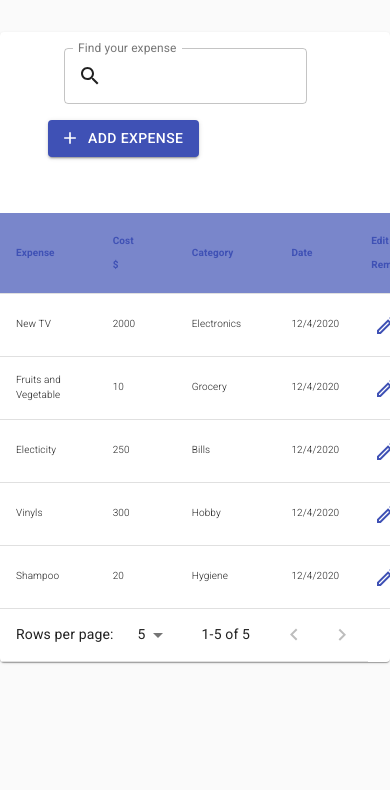
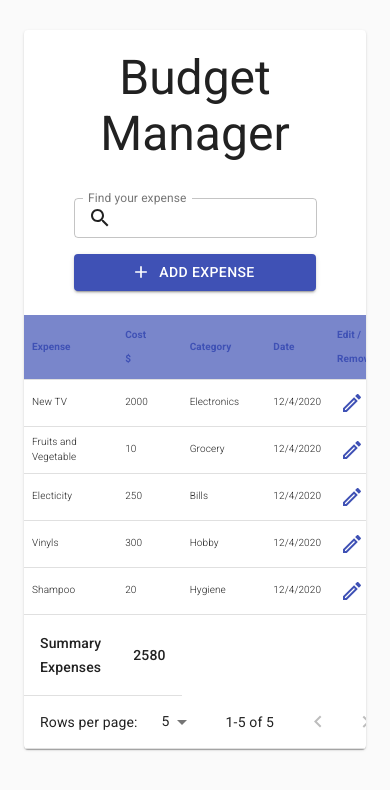
Before and after one commit to mateusz24polok/budget-manager-app, a React (Create React App) app: page / in a window 390 px wide. Shown: the top 790 px of the page. Built offline with nearby package versions, Linux system fonts and the light colour scheme.

Commit message:
Styles has been updated, title and summary table footer section have been added

```diff
--- a/src/components/atoms/DialogButton/index.tsx
+++ b/src/components/atoms/DialogButton/index.tsx
@@ -9,9 +9,10 @@ interface DialogButtonProps {
   children?: React.ReactText;
   fullWidth?: boolean;
   type?: "button" | "submit" | "reset" | undefined;
+  style?: {} | undefined;
 }
 
-const DialogButton: React.FC<DialogButtonProps> = ({ onClick, startIcon, color, variant, children, fullWidth, type }) => {
+const DialogButton: React.FC<DialogButtonProps> = ({ onClick, startIcon, color, variant, children, fullWidth, type, style }) => {
   return (
     <Button
       onClick={onClick}
@@ -20,6 +21,7 @@ const DialogButton: React.FC<DialogButtonProps> = ({ onClick, startIcon, color,
       variant={variant}
       fullWidth={fullWidth}
       type={type}
+      style={style}
     >
       {children}
     </Button>
--- a/src/components/atoms/SearchInput/index.tsx
+++ b/src/components/atoms/SearchInput/index.tsx
@@ -5,13 +5,15 @@ import { useStyles } from "./styles";
 
 interface SearchInputProps {
   value?: string;
+  size?: "small" | "medium" | undefined
   onChange?: () => void;
 }
 
-const SearchInput: React.FC<SearchInputProps> = ({ value, onChange }) => {
+const SearchInput: React.FC<SearchInputProps> = ({ value, onChange, size }) => {
   const classes = useStyles();
   return (
     <TextField
+      size={size}
       className={classes.margin}
       value={value}
       onChange={onChange}
--- a/src/components/molecules/Toolbar/index.tsx
+++ b/src/components/molecules/Toolbar/index.tsx
@@ -1,15 +1,20 @@
 import React from "react";
 import { Grid, Toolbar as MuiToolbar } from "@material-ui/core";
 import { Add } from "@material-ui/icons";
-import { useDispatch } from "react-redux";
 import SearchInput from "../../atoms/SearchInput";
 import DialogButton from "../../atoms/DialogButton";
+import { useStyles } from "./styles";
+import { useDispatch } from "react-redux";
 import { openAddExpenseModal } from "../../../slices/ExpensesSlice";
-import { useStyles } from "./styles";
+import { useTheme } from '@material-ui/core/styles';
+import useMediaQuery from '@material-ui/core/useMediaQuery';
 
 const Toolbar: React.FC = () => {
   const classes = useStyles();
   const dispatch = useDispatch();
+
+  const theme = useTheme();
+  const matches = useMediaQuery(theme.breakpoints.up('sm'));
 
   const openAddExpenseModalHandler = () => {
     dispatch(openAddExpenseModal());
@@ -17,13 +22,14 @@ const Toolbar: React.FC = () => {
 
   return (
     <MuiToolbar className={classes.margin}>
-      <Grid container justify="space-between" alignItems="center">
-        <SearchInput />
+      <Grid container direction={matches ? "row" : "column"} justify="space-between" alignItems="center">
+        <SearchInput size={matches ? "medium" : "small"}/>
         <DialogButton
           onClick={openAddExpenseModalHandler}
           variant="contained"
           color="primary"
           startIcon={<Add />}
+          style={matches ? undefined : {width: 242 + "px"}}
         >
           Add Expense
         </DialogButton>
--- a/src/components/molecules/Toolbar/styles.tsx
+++ b/src/components/molecules/Toolbar/styles.tsx
@@ -1,7 +1,7 @@
-import { makeStyles, Theme } from "@material-ui/core";
+import { makeStyles } from "@material-ui/core";
 
-export const useStyles = makeStyles((theme: Theme) => ({
+export const useStyles = makeStyles({
   margin: {
-    margin: theme.spacing(4),
+    marginTop: "20px",
   },
-}));
+});
--- a/src/components/organisms/Table/helpers.ts
+++ b/src/components/organisms/Table/helpers.ts
@@ -1,4 +1,6 @@
-type Order = 'asc' | 'desc';
+import {SortingOrder, SingleExpenseInterface} from "../../../interfaces";
+
+type Order = SortingOrder.Ascending | SortingOrder.Descending;
 
 const descendingComparator = <T>(a: T, b: T, orderBy: keyof T) => {
 if (b[orderBy] < a[orderBy]) {
@@ -14,7 +16,7 @@ export const getComparator = <Key extends keyof any>(
     order: Order,
     orderBy: Key,
   ): (a: { [key in Key]: number | string }, b: { [key in Key]: number | string }) => number => {
-    return order === 'desc'
+    return order === SortingOrder.Descending
       ? (a, b) => descendingComparator(a, b, orderBy)
       : (a, b) => -descendingComparator(a, b, orderBy);
 };
@@ -28,3 +30,9 @@ export const stableSort = <T>(array: T[], comparator: (a: T, b: T) => number) =>
     });
     return stabilizedThis.map((el) => el[0]);
 };
+
+export const calculateSummaryExpenses = (expenses: Array<SingleExpenseInterface>) => {
+  return expenses.reduce((accumulator, currentValue) => {
+    return accumulator + currentValue.cost;
+  },0)
+}
--- a/src/components/organisms/Table/index.tsx
+++ b/src/components/organisms/Table/index.tsx
@@ -11,13 +11,23 @@ import {
   TableBody,
   TablePagination,
   TableSortLabel,
+  TableFooter,
+  Typography,
 } from "@material-ui/core";
-import { SingleExpenseInterface, TableHeaderDataInterface, SortingOrder } from "../../../interfaces";
+import {
+  SingleExpenseInterface,
+  TableHeaderDataInterface,
+  SortingOrder,
+} from "../../../interfaces";
 import Toolbar from "../../molecules/Toolbar";
 import ActionButton from "../../atoms/ActionButton";
-import { removeExpense, openEditExpenseModal } from "../../../slices/ExpensesSlice";
-import { getComparator, stableSort } from "./helpers";
+import {
+  removeExpense,
+  openEditExpenseModal,
+} from "../../../slices/ExpensesSlice";
+import { getComparator, stableSort, calculateSummaryExpenses } from "./helpers";
 import { useStyles } from "./styles";
+
 
 interface TableProps {
   bodyData: Array<SingleExpenseInterface>;
@@ -32,9 +42,11 @@ const Table: React.FC<TableProps> = ({ bodyData, headData }) => {
     dispatch(removeExpense(id));
   };
 
-  const handleOpenEditExpenseModal = (editedExpense: SingleExpenseInterface) => {
+  const handleOpenEditExpenseModal = (
+    editedExpense: SingleExpenseInterface
+  ) => {
     dispatch(openEditExpenseModal(editedExpense));
-  }
+  };
 
   //Pagination variables of state
 
@@ -61,7 +73,9 @@ const Table: React.FC<TableProps> = ({ bodyData, headData }) => {
   };
 
   //Sorting variables of state
-  const [order, setOrder] = useState<SortingOrder.Ascending | SortingOrder.Descending>(SortingOrder.Ascending);
+  const [order, setOrder] = useState<
+    SortingOrder.Ascending | SortingOrder.Descending
+  >(SortingOrder.Ascending);
   const [orderBy, setOrderBy] = useState<string>("");
 
   const handleRequestSort = (property: string) => {
@@ -76,7 +90,10 @@ const Table: React.FC<TableProps> = ({ bodyData, headData }) => {
   ).slice(page * rowsPerPage, page * rowsPerPage + rowsPerPage);
 
   return (
-    <Paper>
+    <Paper className={classes.root}>
+      <Typography variant="h3" component="h1" align="center">
+        Budget Manager
+      </Typography>
       <Toolbar />
       <TableContainer>
         <MuiTable className={classes.table}>
@@ -86,7 +103,11 @@ const Table: React.FC<TableProps> = ({ bodyData, headData }) => {
                 <TableCell key={dataHeadCell.name}>
                   <TableSortLabel
                     active={orderBy === dataHeadCell.name}
-                    direction={orderBy === dataHeadCell.name ? order : SortingOrder.Ascending}
+                    direction={
+                      orderBy === dataHeadCell.name
+                        ? order
+                        : SortingOrder.Ascending
+                    }
                     onClick={() => handleRequestSort(dataHeadCell.name)}
                     disabled={!dataHeadCell.sortable}
                   >
@@ -104,16 +125,28 @@ const Table: React.FC<TableProps> = ({ bodyData, headData }) => {
                 <TableCell>{costDataRow.category}</TableCell>
                 <TableCell>{costDataRow.date.toLocaleDateString()}</TableCell>
                 <TableCell>
-                  <ActionButton onClick={()=>handleOpenEditExpenseModal(costDataRow)} color="primary">
+                  <ActionButton
+                    onClick={() => handleOpenEditExpenseModal(costDataRow)}
+                    color="primary"
+                  >
                     <EditOutlined />
                   </ActionButton>
-                  <ActionButton onClick={()=>handleRemoveExpense(costDataRow.id)} color="secondary">
+                  <ActionButton
+                    onClick={() => handleRemoveExpense(costDataRow.id)}
+                    color="secondary"
+                  >
                     <Delete />
                   </ActionButton>
                 </TableCell>
               </TableRow>
             ))}
           </TableBody>
+          <TableFooter>
+            <TableRow>
+              <TableCell variant="head">Summary Expenses</TableCell>
+              <TableCell variant="head">{calculateSummaryExpenses(bodyData)}</TableCell>
+            </TableRow>
+          </TableFooter>
         </MuiTable>
       </TableContainer>
       <TablePagination
--- a/src/components/organisms/Table/styles.tsx
+++ b/src/components/organisms/Table/styles.tsx
@@ -1,6 +1,11 @@
 import { makeStyles, Theme } from "@material-ui/core";
 
 export const useStyles = makeStyles((theme: Theme) => ({
+  root: {
+    paddingTop: "20px",
+    margin: theme.spacing(3)
+  },
+
   table: {
     border: "2px solig green",
     marginTop: theme.spacing(3),
@@ -18,23 +23,16 @@ export const useStyles = makeStyles((theme: Theme) => ({
     },
   },
 
-  "@media (max-width: 960px)": {
+  "@media (max-width: 670px)": {
     table: {
       "& thead th": {
         fontSize: "10px",
+        padding: "8px"
       },
       "& tbody td": {
         fontSize: "10px",
+        padding: "8px"
       },
     },
   },
-
-  newButton: {
-    textTransform: "capitalize",
-  },
-
-  newInput: {
-    width: "100%",
-    padding: "10px",
-  },
 }));
```
